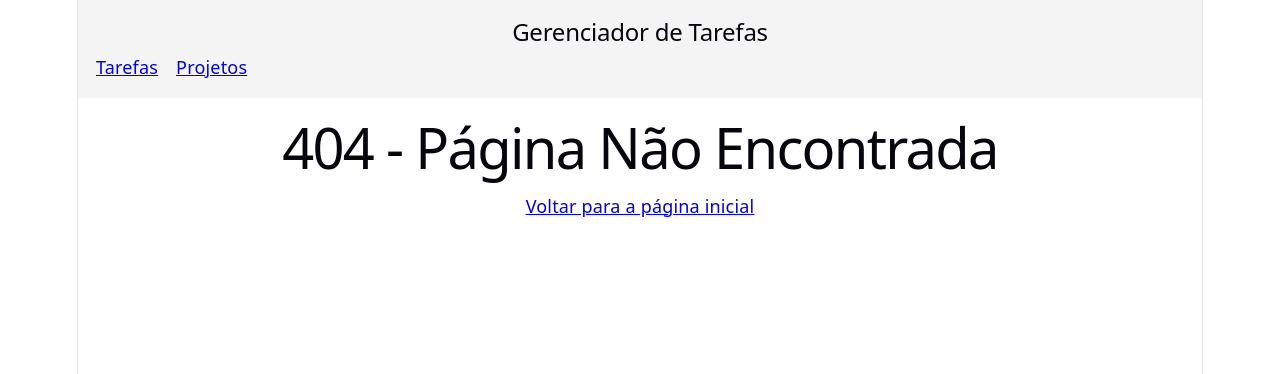
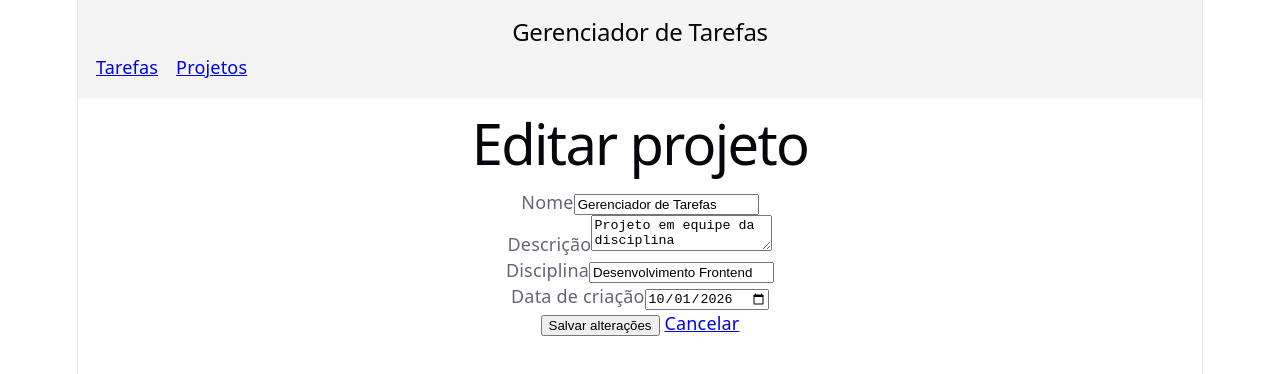
Before and after one commit to reginaldoandrade-inf/Desenvolvimento-FrontEnd-5N-Deploy, a React (Vite) app: page /projetos/1/editar in a window 1280 px wide. Before the commit this address had no page. Shown: the top 374 px of the page. Built offline with nearby package versions, Linux system fonts and the light colour scheme; data requests are answered from the project's data file.

Commit message:
feat: implementa cadastro e edicao de projetos

```diff
--- a/src/App.tsx
+++ b/src/App.tsx
@@ -4,6 +4,7 @@ import { ListaTarefas } from './pages/ListaTarefas';
 import { DetalheTarefa } from './pages/DetalheTarefa';
 import { ListaProjetos } from './pages/ListaProjetos';
 import { DetalheProjeto } from './pages/DetalheProjeto';
+import { FormularioProjeto } from './pages/FormularioProjeto';
 import { NaoEncontrada } from './pages/NaoEncontrada';
 
 export function App() {
@@ -14,6 +15,8 @@ export function App() {
           <Route index element={<ListaTarefas />} />
           <Route path="tarefas/:id" element={<DetalheTarefa />} />
           <Route path="projetos" element={<ListaProjetos />} />
+          <Route path="projetos/novo" element={<FormularioProjeto />} />
+          <Route path="projetos/:id/editar" element={<FormularioProjeto />} />
           <Route path="projetos/:id" element={<DetalheProjeto />} />
           <Route path="*" element={<NaoEncontrada />} />
         </Route>
--- a/src/pages/DetalheProjeto.tsx
+++ b/src/pages/DetalheProjeto.tsx
@@ -28,6 +28,7 @@ export function DetalheProjeto() {
       <h1>Projeto: {dados.nome}</h1>
       <p>{dados.descricao}</p>
       <p><strong>Disciplina:</strong> {dados.disciplina}</p>
+      <p><Link to={`/projetos/${dados.id}/editar`}>Editar projeto</Link></p>
 
       <h2>Tarefas deste Projeto:</h2>
       {dados.tarefas.length === 0 ? (
--- /dev/null
+++ b/src/pages/FormularioProjeto.tsx
@@ -0,0 +1,163 @@
+import { useEffect, useState } from 'react'
+import type { FormEvent } from 'react'
+import { Link, useNavigate, useParams } from 'react-router-dom'
+import {
+  atualizarProjeto,
+  buscarProjeto,
+  criarProjeto,
+} from '../services/api'
+import type { NovoProjeto } from '../services/api'
+
+const camposIniciais: NovoProjeto = {
+  nome: '',
+  descricao: '',
+  disciplina: '',
+  criadoEm: '',
+}
+
+export function FormularioProjeto() {
+  const { id } = useParams<{ id: string }>()
+  const navegar = useNavigate()
+  const editando = Boolean(id)
+
+  const [campos, setCampos] = useState<NovoProjeto>(camposIniciais)
+  const [carregando, setCarregando] = useState(Boolean(id))
+  const [salvando, setSalvando] = useState(false)
+  const [erroCarregamento, setErroCarregamento] = useState<string | null>(null)
+  const [erroSalvamento, setErroSalvamento] = useState<string | null>(null)
+
+  useEffect(() => {
+    if (!id) return
+
+    let ativo = true
+
+    buscarProjeto(id)
+      .then((projeto) => {
+        if (!ativo) return
+        setCampos({
+          nome: projeto.nome,
+          descricao: projeto.descricao,
+          disciplina: projeto.disciplina,
+          criadoEm: projeto.criadoEm,
+        })
+        setCarregando(false)
+      })
+      .catch(() => {
+        if (!ativo) return
+        setErroCarregamento('Não foi possível carregar este projeto.')
+        setCarregando(false)
+      })
+
+    return () => {
+      ativo = false
+    }
+  }, [id])
+
+  function alterarCampo(campo: keyof NovoProjeto, valor: string) {
+    setCampos((anterior) => ({ ...anterior, [campo]: valor }))
+  }
+
+  async function salvar(evento: FormEvent<HTMLFormElement>) {
+    evento.preventDefault()
+    if (salvando) return
+
+    const dados: NovoProjeto = {
+      nome: campos.nome.trim(),
+      descricao: campos.descricao.trim(),
+      disciplina: campos.disciplina.trim(),
+      criadoEm: campos.criadoEm,
+    }
+
+    if (Object.values(dados).some((valor) => !valor)) {
+      setErroSalvamento('Preencha todos os campos obrigatórios.')
+      return
+    }
+
+    setErroSalvamento(null)
+    setSalvando(true)
+
+    try {
+      const projeto = id
+        ? await atualizarProjeto(id, dados)
+        : await criarProjeto(dados)
+
+      navegar(`/projetos/${projeto.id}`)
+    } catch {
+      setErroSalvamento('Não foi possível salvar o projeto. Verifique a API.')
+    } finally {
+      setSalvando(false)
+    }
+  }
+
+  if (carregando) return <p>Carregando projeto...</p>
+
+  if (erroCarregamento) {
+    return (
+      <section>
+        <p role="alert">{erroCarregamento}</p>
+        <Link to="/projetos">Voltar para projetos</Link>
+      </section>
+    )
+  }
+
+  return (
+    <section>
+      <h1>{editando ? 'Editar projeto' : 'Novo projeto'}</h1>
+
+      <form onSubmit={salvar}>
+        <div>
+          <label htmlFor="nome-projeto">Nome</label>
+          <input
+            id="nome-projeto"
+            name="nome"
+            value={campos.nome}
+            onChange={(e) => alterarCampo('nome', e.target.value)}
+            required
+          />
+        </div>
+
+        <div>
+          <label htmlFor="descricao-projeto">Descrição</label>
+          <textarea
+            id="descricao-projeto"
+            name="descricao"
+            value={campos.descricao}
+            onChange={(e) => alterarCampo('descricao', e.target.value)}
+            required
+          />
+        </div>
+
+        <div>
+          <label htmlFor="disciplina-projeto">Disciplina</label>
+          <input
+            id="disciplina-projeto"
+            name="disciplina"
+            value={campos.disciplina}
+            onChange={(e) => alterarCampo('disciplina', e.target.value)}
+            required
+          />
+        </div>
+
+        <div>
+          <label htmlFor="data-projeto">Data de criação</label>
+          <input
+            id="data-projeto"
+            name="criadoEm"
+            type="date"
+            value={campos.criadoEm}
+            onChange={(e) => alterarCampo('criadoEm', e.target.value)}
+            required
+          />
+        </div>
+
+        {erroSalvamento && <p role="alert">{erroSalvamento}</p>}
+
+        <button type="submit" disabled={salvando}>
+          {salvando ? 'Salvando...' : editando ? 'Salvar alterações' : 'Cadastrar projeto'}
+        </button>
+        {' '}
+        <Link to={id ? `/projetos/${id}` : '/projetos'}>Cancelar</Link>
+      </form>
+    </section>
+  )
+}
--- a/src/pages/ListaProjetos.tsx
+++ b/src/pages/ListaProjetos.tsx
@@ -49,6 +49,7 @@ export function ListaProjetos() {
   return (
     <section>
       <h1>Meus projetos</h1>
+      <p><Link to="/projetos/novo">+ Novo projeto</Link></p>
 
       {projetos.length === 0 ? (
         <p>Nenhum projeto cadastrado.</p>
```
